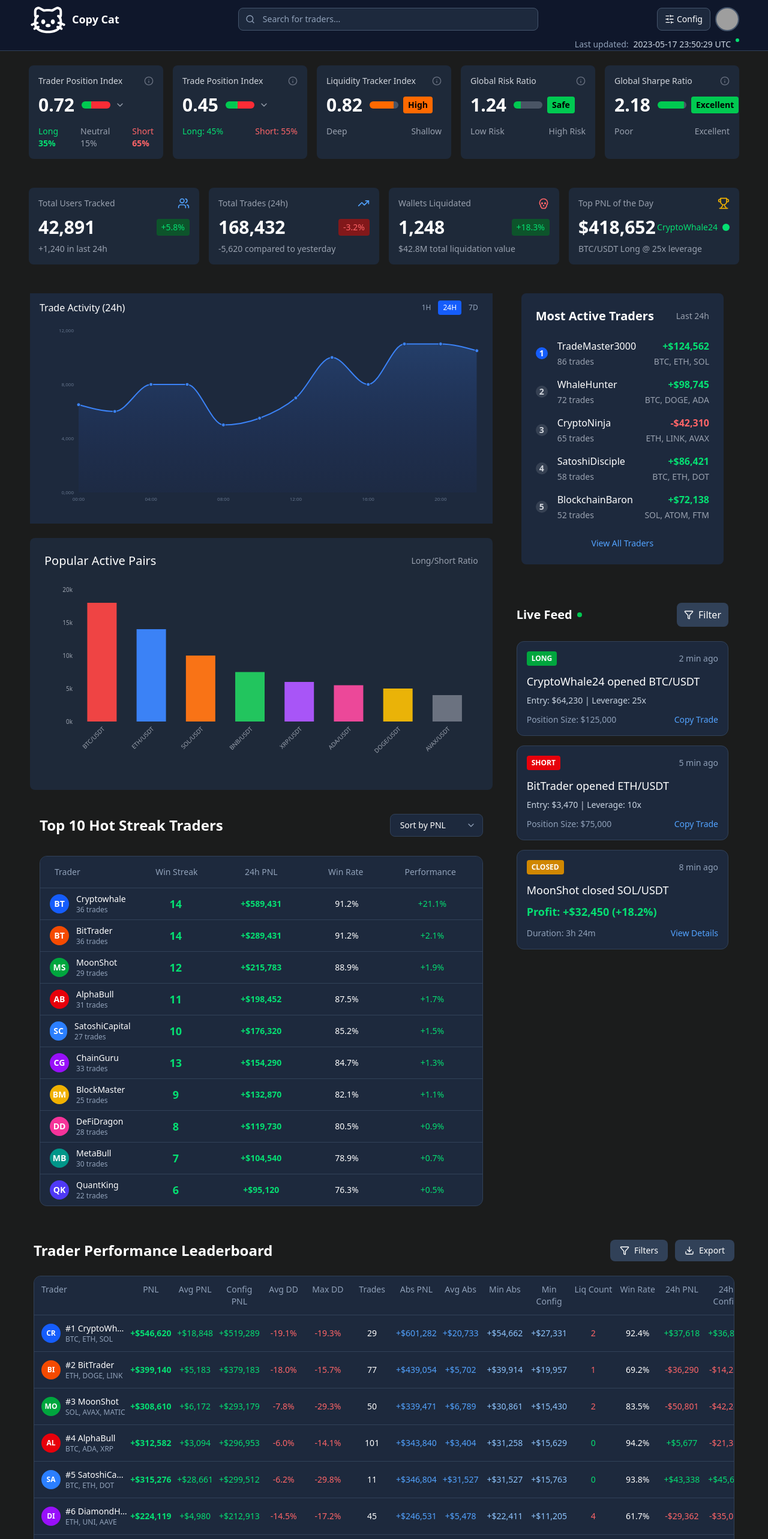
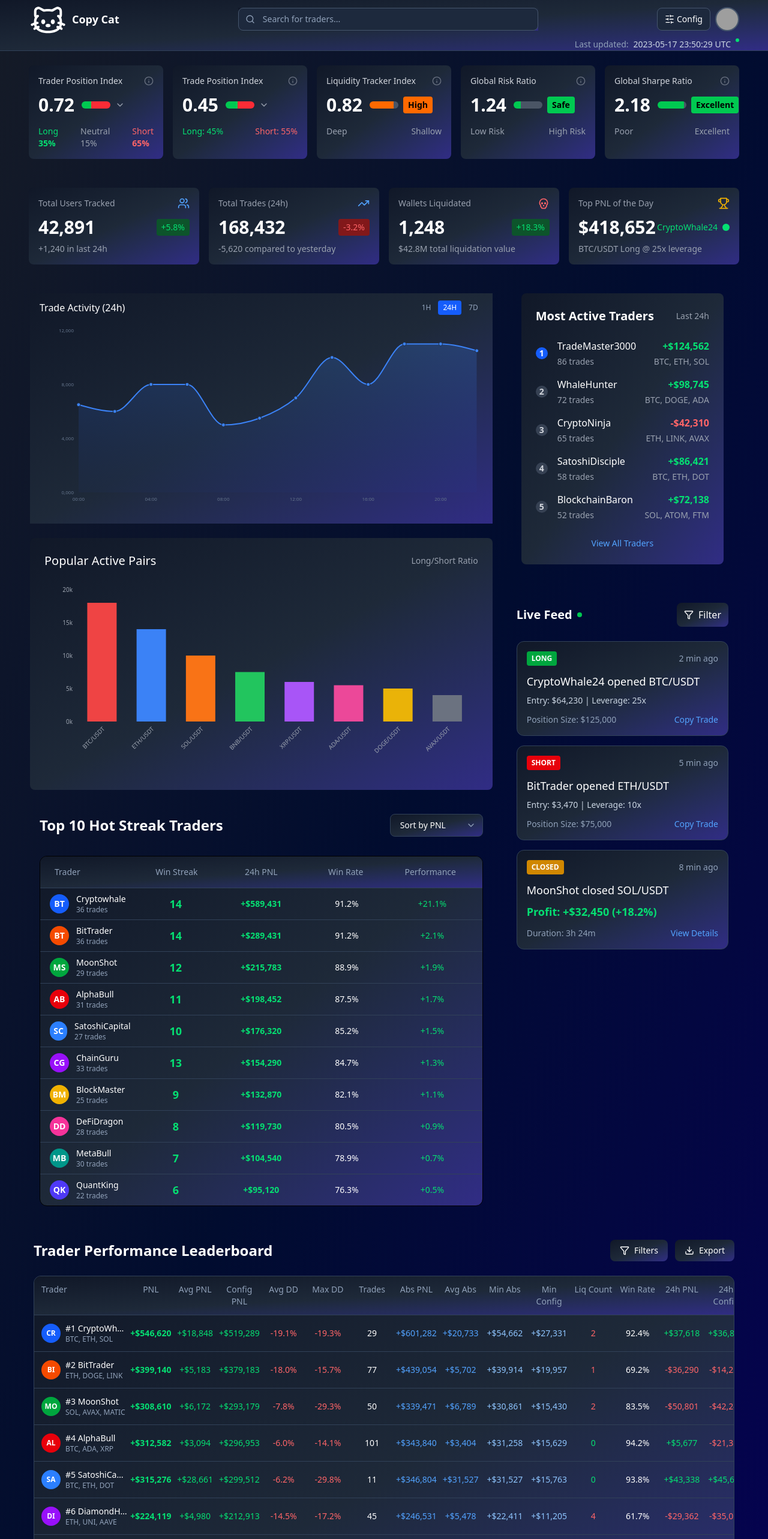
Before and after one commit to adnan-aadi7/Trading, a React (Vite) app in the folder frontend/: page / in a window 1280 px wide. Shown: the top 2566 px of the page at 60% size. Built offline with nearby package versions, Linux system fonts and the light colour scheme; grey boxes are pictures that could not be loaded.

Commit message:
added bg color

```diff
--- a/frontend/src/App.css
+++ b/frontend/src/App.css
@@ -1,3 +1,8 @@
 body {
-  background-color: #1b1c1c; /* gray-800 equivalent */
+  background: linear-gradient(
+    to bottom right,
+    #151b27,
+    #010c2f,
+    #050252
+  );
 }
--- a/frontend/src/common/NavbarUpdated.jsx
+++ b/frontend/src/common/NavbarUpdated.jsx
@@ -9,7 +9,7 @@ const NavbarUpdated = () => {
   );
 
   return (
-    <nav className="sticky top-0 z-50 bg-slate-900 border-b border-slate-700 px-4 sm:px-14 md:px-6 lg:px-12 ">
+    <nav className="sticky top-0 z-50 bg-gradient-to-br bg-gradient-to-br from-gray-900 via-gray-800 to-indigo-900 border-b border-slate-700 px-4 sm:px-14 md:px-6 lg:px-12 ">
       <div className="flex items-center justify-between gap-2">
         {/* Logo */}
         <div className="flex items-center gap-1 sm:gap-2">
@@ -24,7 +24,7 @@ const NavbarUpdated = () => {
         </div>
 
         {/* Search Bar - Always visible */}
-        <div className="flex-1 mx-2 sm:mx-4 md:mx-8 max-w-[200px] sm:max-w-[300px] md:max-w-[400px] lg:max-w-[500px]">
+        <div className="flex-1 mx-2 sm:mx-4 md:mx-8 max-w-[200px] sm:max-w-[300px] md:max-w-[400px] lg:max-w-[500px] bg-gradient-to-br bg-gradient-to-br from-gray-900 via-gray-800 to-indigo-900">
           <div className="relative w-full">
             <Search
               className="absolute left-3 top-1/2 transform -translate-y-1/2 text-slate-400"
--- a/frontend/src/dasboard/components/ActiveTraders.jsx
+++ b/frontend/src/dasboard/components/ActiveTraders.jsx
@@ -46,7 +46,7 @@ const ActiveTraders = () => {
 
   return (
     <div className=" p-6 ">
-      <div className="bg-slate-800 rounded-lg p-6 max-w-md">
+      <div className="bg-slate-800 rounded-lg p-6 max-w-md bg-gradient-to-br bg-gradient-to-br from-gray-900 via-gray-800 to-indigo-900">
         {/* Header */}
         <div className="flex items-center justify-between mb-6">
           <h2 className="text-white text-xl font-semibold">
--- a/frontend/src/dasboard/components/LeaderBoard.jsx
+++ b/frontend/src/dasboard/components/LeaderBoard.jsx
@@ -245,11 +245,11 @@ const Leaderboard = () => {
             Trader Performance Leaderboard
           </h1>
           <div className="flex gap-2 sm:gap-3">
-            <button className="flex items-center gap-1.5 sm:gap-2 bg-slate-700 hover:bg-slate-600 text-white px-2 sm:px-3 md:px-4 py-1.5 sm:py-2 rounded-lg transition-colors text-xs sm:text-sm">
+            <button className="flex items-center gap-1.5 sm:gap-2 bg-gradient-to-br bg-gradient-to-br from-gray-900 via-gray-800 to-indigo-900 hover:bg-slate-600 text-white px-2 sm:px-3 md:px-4 py-1.5 sm:py-2 rounded-lg transition-colors text-xs sm:text-sm">
               <Filter size={14} className="sm:w-4 sm:h-4" />
               <span className="hidden sm:inline">Filters</span>
             </button>
-            <button className="flex items-center gap-1.5 sm:gap-2 bg-slate-700 hover:bg-slate-600 text-white px-2 sm:px-3 md:px-4 py-1.5 sm:py-2 rounded-lg transition-colors text-xs sm:text-sm">
+            <button className="flex items-center gap-1.5 sm:gap-2 bg-gradient-to-br bg-gradient-to-br from-gray-900 via-gray-800 to-indigo-900 hover:bg-slate-600 text-white px-2 sm:px-3 md:px-4 py-1.5 sm:py-2 rounded-lg transition-colors text-xs sm:text-sm">
               <Download size={14} className="sm:w-4 sm:h-4" />
               <span className="hidden sm:inline">Export</span>
             </button>
@@ -257,11 +257,11 @@ const Leaderboard = () => {
         </div>
 
         {/* Table Container */}
-        <div className="bg-slate-800 rounded-xl border border-slate-700 overflow-hidden">
+        <div className="bg-slate-800 rounded-xl border border-slate-700 overflow-hidden bg-gradient-to-br bg-gradient-to-br from-gray-900 via-gray-800 to-indigo-900">
           <div className="overflow-x-auto">
             <div className="min-w-[1200px]">
               {/* Table Header */}
-              <div className="grid grid-cols-16 gap-1 px-2 sm:px-3 py-2 sm:py-3 bg-slate-800 border-b border-slate-700 text-xs">
+              <div className="grid grid-cols-16 gap-1 px-2 sm:px-3 py-2 sm:py-3 bg-gradient-to-br bg-gradient-to-br from-gray-900 via-gray-800 to-indigo-900 border-b border-slate-700 text-xs">
                 <div className="text-slate-400 font-medium col-span-2 text-xs sm:text-sm">
                   Trader
                 </div>
--- a/frontend/src/dasboard/components/LiveFeed.jsx
+++ b/frontend/src/dasboard/components/LiveFeed.jsx
@@ -51,7 +51,7 @@ const LiveFeed = () => {
   };
 
   return (
-    <div className=" p-4 ">
+    <div className=" p-4  ">
       <div className="max-w-md mx-auto">
         {/* Header */}
         <div className="flex items-center justify-between mb-6">
@@ -59,18 +59,18 @@ const LiveFeed = () => {
             <h1 className="text-white text-xl font-semibold">Live Feed</h1>
             <div className="w-2 h-2 bg-green-500 rounded-full"></div>
           </div>
-          <button className="flex items-center gap-2 bg-slate-700 hover:bg-slate-600 text-white px-3 py-2 rounded-lg transition-colors">
+          <button className="flex items-center gap-2 bg-gradient-to-br bg-gradient-to-br from-gray-900 via-gray-800 to-indigo-900 hover:bg-slate-600 text-white px-3 py-2 rounded-lg transition-colors">
             <Filter size={16} />
             <span>Filter</span>
           </button>
         </div>
 
         {/* Trade Cards */}
-        <div className="space-y-4">
+        <div className="space-y-4 ">
           {trades.map((trade) => (
             <div
               key={trade.id}
-              className="bg-slate-800 rounded-xl p-4 border border-slate-700"
+              className="bg-gradient-to-br bg-gradient-to-br from-gray-900 via-gray-800 to-indigo-900 rounded-xl p-4 border border-slate-700"
             >
               {/* Trade Type Badge and Timestamp */}
               <div className="flex items-center justify-between mb-3">
--- a/frontend/src/dasboard/components/PopularActivePairs.jsx
+++ b/frontend/src/dasboard/components/PopularActivePairs.jsx
@@ -24,7 +24,7 @@ const PopularActivePairs = () => {
   };
 
   return (
-    <div className="bg-gray-800 text-white p-3 sm:p-4 md:p-6 rounded-lg w-full">
+    <div className="bg-gray-800 text-white p-3 sm:p-4 md:p-6 rounded-lg w-full bg-gradient-to-br bg-gradient-to-br from-gray-900 via-gray-800 to-indigo-900">
       {/* Header */}
       <div className="flex flex-col sm:flex-row sm:items-center justify-between gap-2 sm:gap-0 mb-4 sm:mb-6">
         <h2 className="text-lg sm:text-xl font-medium text-white">
--- a/frontend/src/dasboard/components/Streaktraders.jsx
+++ b/frontend/src/dasboard/components/Streaktraders.jsx
@@ -124,7 +124,7 @@ const StreakTraders = () => {
             Top 10 Hot Streak Traders
           </h1>
           <div className="relative w-full sm:w-auto">
-            <select className="w-full sm:w-auto bg-slate-800 text-white px-3 sm:px-4 py-2 pr-10 rounded-lg border border-slate-700 appearance-none focus:outline-none focus:ring-2 focus:ring-blue-500 text-sm">
+            <select className="w-full sm:w-auto bg-gradient-to-br bg-gradient-to-br from-gray-900 via-gray-800 to-indigo-900 text-white px-3 sm:px-4 py-2 pr-10 rounded-lg border border-slate-700 appearance-none focus:outline-none focus:ring-2 focus:ring-blue-500 text-sm">
               <option>Sort by PNL</option>
               <option>Sort by Win Rate</option>
               <option>Sort by Win Streak</option>
@@ -137,9 +137,9 @@ const StreakTraders = () => {
         </div>
 
         {/* Table */}
-        <div className="bg-slate-800 rounded-xl border border-slate-700 overflow-hidden">
+        <div className=" rounded-xl border bg-gradient-to-br bg-gradient-to-br from-gray-900 via-gray-800 to-indigo-900 overflow-hidden">
           {/* Table Header */}
-          <div className="grid grid-cols-5 gap-2 sm:gap-4 px-3 sm:px-6 py-3 sm:py-4 bg-slate-800 border-b border-slate-700">
+          <div className="grid grid-cols-5 gap-2 sm:gap-4 px-3 sm:px-6 py-3 sm:py-4 bg-gradient-to-br bg-gradient-to-br from-gray-900 via-gray-800 to-indigo-900 border-b border-slate-700">
             <div className="text-slate-400 text-xs sm:text-sm font-medium">
               Trader
             </div>
--- a/frontend/src/dasboard/components/TradeActivityChart.jsx
+++ b/frontend/src/dasboard/components/TradeActivityChart.jsx
@@ -39,7 +39,7 @@ const TradeActivityChart = () => {
   };
 
   return (
-    <div className="w-full bg-slate-800 text-white mt-4 sm:mt-6">
+    <div className="w-full bg-slate-800 text-white mt-4 sm:mt-6 bg-gradient-to-br bg-gradient-to-br from-gray-900 via-gray-800 to-indigo-900">
       <div className="px-2 sm:px-4 py-2 sm:py-3">
         {/* Header */}
         <div className="flex flex-col sm:flex-row sm:items-center justify-between gap-2 sm:gap-0 mb-3 sm:mb-4">
--- a/frontend/src/dasboard/components/TradingMetricsCards.jsx
+++ b/frontend/src/dasboard/components/TradingMetricsCards.jsx
@@ -48,10 +48,13 @@ const metrics = [
 
 const TradingMetricsCards = () => {
   return (
-    <div className="p-3 sm:p-4 md:p-6 min-h-full">
-      <div className="grid grid-cols-1 sm:grid-cols-2 lg:grid-cols-3 xl:grid-cols-5 gap-3 sm:gap-4 w-full">
+    <div className="p-3 sm:p-4 md:p-6 min-h-full ">
+      <div className="grid grid-cols-1 sm:grid-cols-2 lg:grid-cols-3 xl:grid-cols-5 gap-3 sm:gap-4 w-full ">
         {metrics.map((metric, i) => (
-          <div key={i} className="bg-gray-800 rounded-lg p-3 sm:p-4 w-full">
+          <div
+            key={i}
+            className="bg-gray-800 rounded-lg p-3 sm:p-4 w-full bg-gradient-to-br bg-gradient-to-br from-gray-900 via-gray-800 to-indigo-900"
+          >
             <div className="flex items-center justify-between mb-2 sm:mb-3">
               <h3 className="text-gray-300 text-xs sm:text-sm font-medium truncate">
                 {metric.title}
--- a/frontend/src/dasboard/components/TradingMetricsCards2.jsx
+++ b/frontend/src/dasboard/components/TradingMetricsCards2.jsx
@@ -45,10 +45,13 @@ const cardData = [
 
 const TradingMetricsCards2 = () => {
   return (
-    <div className="p-3 sm:p-4 md:p-6 px-4 sm:px-6 md:px-8 lg:px-12">
+    <div className="p-3 sm:p-4 md:p-6 px-4 sm:px-6 md:px-8 lg:px-12 ">
       <div className="grid grid-cols-1 sm:grid-cols-2 lg:grid-cols-4 gap-3 sm:gap-4 w-full">
         {cardData.map((card, index) => (
-          <div key={index} className="bg-gray-800 rounded-lg p-3 sm:p-4 w-full">
+          <div
+            key={index}
+            className="bg-gray-800 rounded-lg p-3 sm:p-4 w-full bg-gradient-to-br bg-gradient-to-br from-gray-900 via-gray-800 to-indigo-900"
+          >
             <div className="flex items-center justify-between mb-2 sm:mb-3">
               <h3 className="text-gray-400 text-xs sm:text-sm font-medium truncate">
                 {card.title}
```
